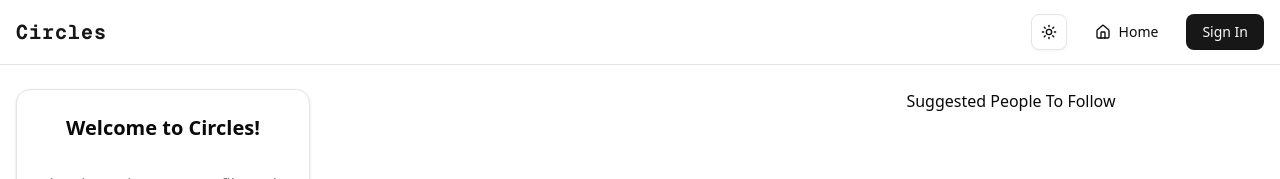
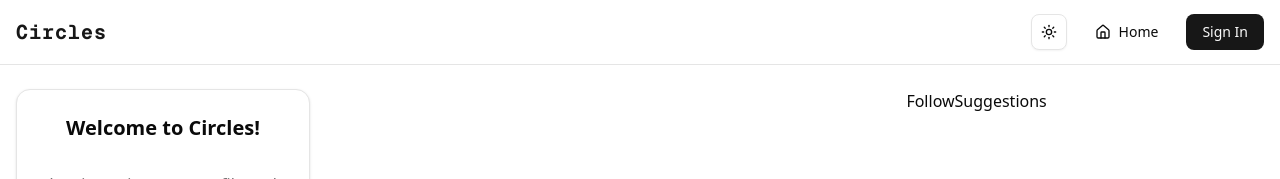
Before and after one commit to Brady-Moore/circles, a Next.js app: page / in a window 1280 px wide. Shown: the top 179 px of the page. Built offline with nearby package versions, Linux system fonts and the light colour scheme; no server answers.

Commit message:
add FollowSuggestions component

```diff
--- a/src/app/page.tsx
+++ b/src/app/page.tsx
@@ -1,4 +1,5 @@
 import CreatePost from "@/components/CreatePost";
+import FollowSuggestions from "@/components/FollowSuggestions";
 import { currentUser } from "@clerk/nextjs/server";
 
 export default async function Home() {
@@ -8,7 +9,7 @@ export default async function Home() {
       <div className="lg:col-span-6">{user ? <CreatePost /> : null}</div>
 
       <div className="hidden lg:block lg:col-span-4 sticky top-20">
-        Suggested People To Follow
+        <FollowSuggestions />
       </div>
     </div>
   );
--- /dev/null
+++ b/src/components/FollowSuggestions.tsx
@@ -0,0 +1,5 @@
+function FollowSuggestions() {
+  return <div>FollowSuggestions</div>;
+}
+
+export default FollowSuggestions;
```
